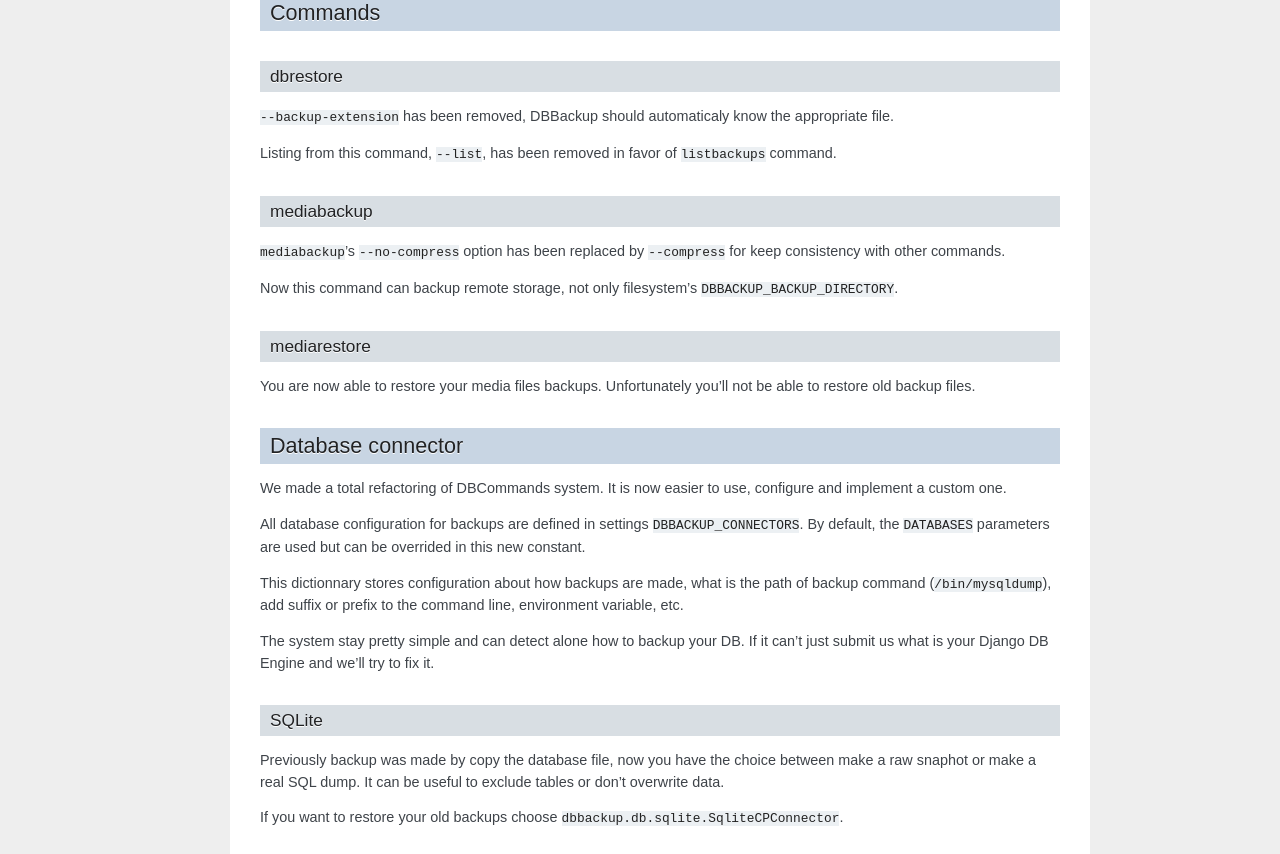
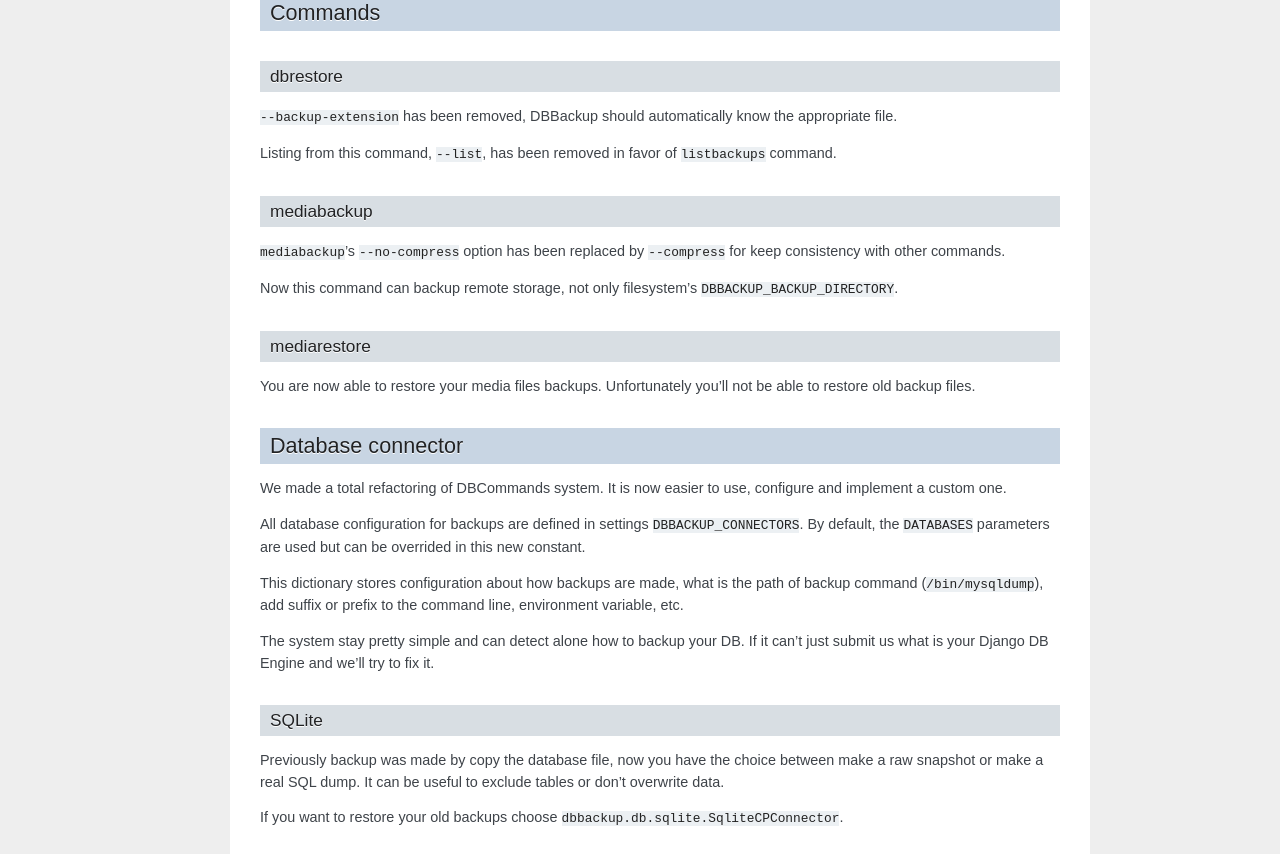
Before and after one commit to jazzband/django-dbbackup, a Sphinx documentation site: the page built from docs/upgrade.rst, in a window 1280 px wide. Shown: the part 608-1462 px from the top of the page. Built offline with Sphinx 7.4.7, drawn with Linux system fonts in a browser that asks for light colours; the version number could not be read and is left out.

Commit message:
Correct spelling mistakes (#447)

```diff
--- a/docs/configuration.rst
+++ b/docs/configuration.rst
@@ -31,7 +31,7 @@
 DBBACKUP_CLEANUP_KEEP and DBBACKUP_CLEANUP_KEEP_MEDIA
 ~~~~~~~~~~~~~~~~~~~~~~~~~~~~~~~~~~~~~~~~~~~~~~~~~~~~~
 
-When issueing ``dbbackup`` and ``mediabackup`` with ``--clean`` option, the
+When issuing ``dbbackup`` and ``mediabackup`` with ``--clean`` option, the
 number of old backup files are looked for and removed.
 
 Default: ``10`` (backups)
@@ -179,7 +179,7 @@
 ----------------------
 
 By default, DBBackup uses parameters from ``settings.DATABASES`` but you can
-make an independant configuration, see `Database settings`_
+make an independent configuration, see `Database settings`_
 
 Storage configuration
 ---------------------
--- a/docs/contributing.rst
+++ b/docs/contributing.rst
@@ -14,7 +14,7 @@
 - You have an improvement idea
 - You found a bug
 - You've got a question
-- More generaly something seems wrong for you
+- More generally something seems wrong for you
 
 .. _`GitHub issues`: https://github.com/jazzband/django-dbbackup/issues
 
@@ -118,7 +118,7 @@
 
 **STORAGE_OPTIONS**
 
-Options for instanciate the chosen storage. It must be in format
+Options for instantiate the chosen storage. It must be in format
 ``"key1=foo,key2=bar"`` and will be convert into a ``dict``.
 
 Online CI
--- a/docs/databases.rst
+++ b/docs/databases.rst
@@ -23,7 +23,7 @@
     }
 
 This configuration will allow you to use a replica with a different host and user,
-which is a great pratice if you don't want to overload your main database.
+which is a great practice if you don't want to overload your main database.
 
 DBBackup uses ``Connectors`` for creating and restoring backups; below you'll see
 specific parameters for the built-in ones.
@@ -110,7 +110,7 @@
 SqliteConnector
 ~~~~~~~~~~~~~~~
 
-It is in pure Python and copys the behavior of ``.dump`` command for creating a
+It is in pure Python and copies the behavior of ``.dump`` command for creating a
 SQL dump.
 
 SqliteCPConnector
--- a/docs/storage.rst
+++ b/docs/storage.rst
@@ -29,7 +29,7 @@
 .. note::
 
     Storing backups to local disk may also be useful for Dropbox if you
-    already have the offical Dropbox client installed on your system.
+    already have the official Dropbox client installed on your system.
 
 File system storage
 -------------------
@@ -239,7 +239,7 @@
 
 .. warning::
 
-    This storage doesn't use private connection for communcation, don't use it
+    This storage doesn't use private connection for communication, don't use it
     if you're not sure about the link between client and server.
 
 ::
@@ -296,7 +296,7 @@
 
 **host** - Required
 
-Hostname or adress of the SSH server
+Hostname or address of the SSH server
 
 **root_path** - Default ``~/``
 
--- a/docs/upgrade.rst
+++ b/docs/upgrade.rst
@@ -34,7 +34,7 @@
 dbrestore
 ~~~~~~~~~
 
-``--backup-extension`` has been removed, DBBackup should automaticaly
+``--backup-extension`` has been removed, DBBackup should automatically
 know the appropriate file.
 
 Listing from this command, ``--list``, has been removed in favor of
@@ -65,7 +65,7 @@
 ``DBBACKUP_CONNECTORS``. By default, the ``DATABASES``
 parameters are used but can be overrided in this new constant.
 
-This dictionnary stores configuration about how backups are made,
+This dictionary stores configuration about how backups are made,
 what is the path of backup command (``/bin/mysqldump``), add suffix or prefix
 to the command line, environment variable, etc.
 
@@ -77,7 +77,7 @@
 ~~~~~~
 
 Previously backup was made by copy the database file, now you have the choice
-between make a raw snaphot or make a real SQL dump. It can be useful to exclude
+between make a raw snapshot or make a real SQL dump. It can be useful to exclude
 tables or don't overwrite data.
 
 If you want to restore your old backups choose
```
Also changed, not shown: 4 other files.
